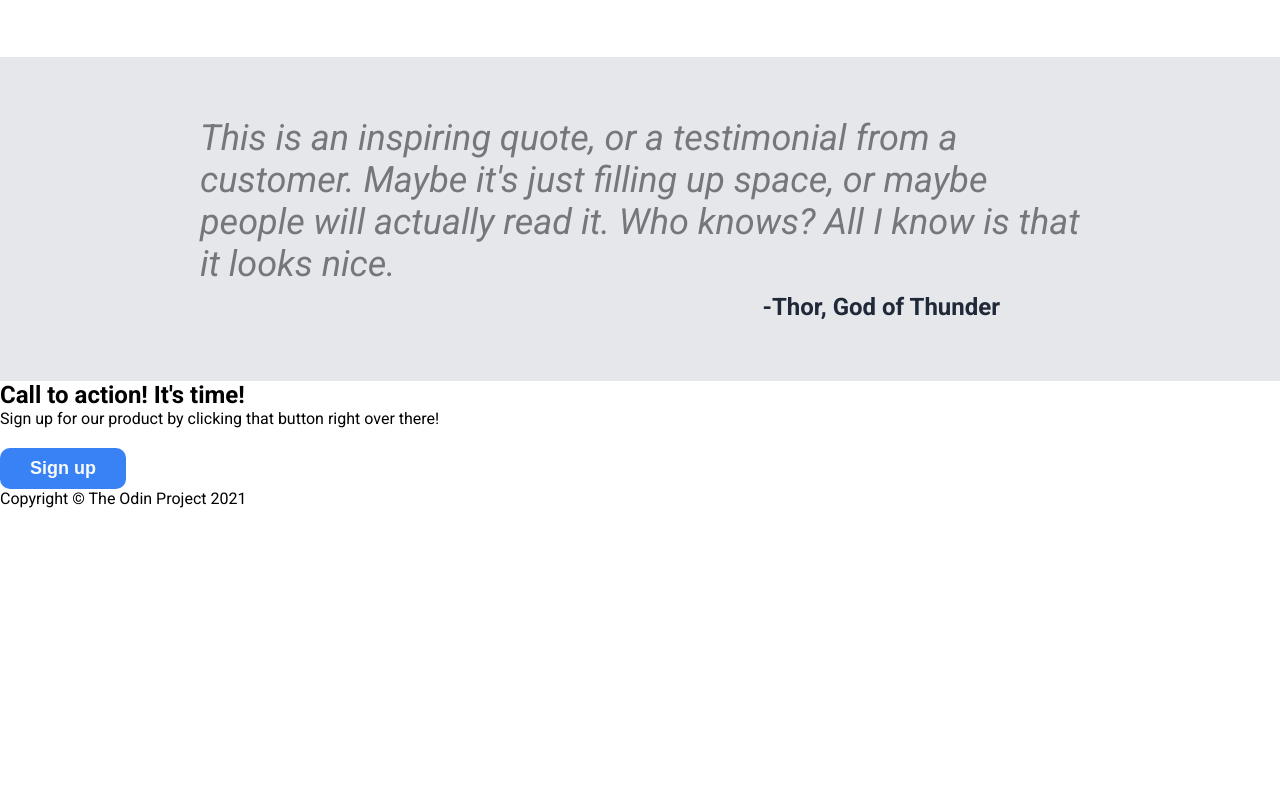
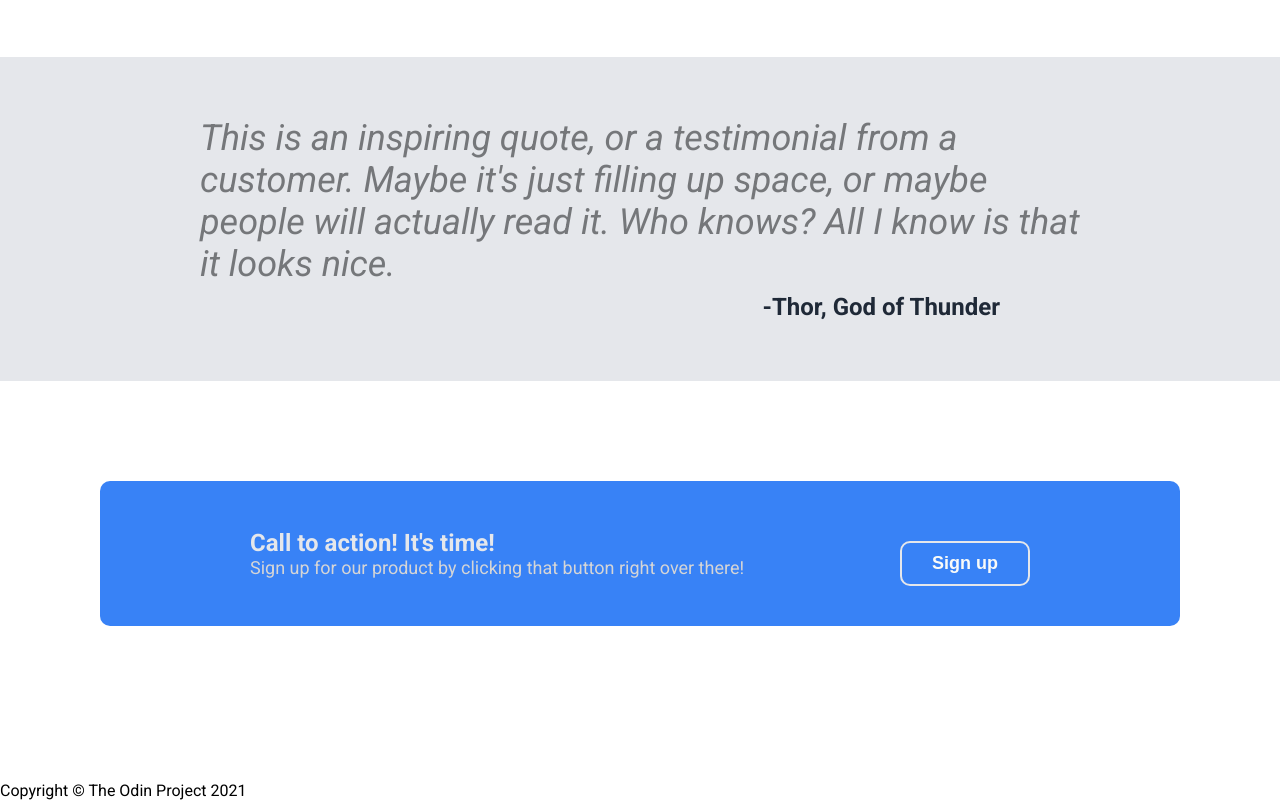
Before and after one commit to ElisaDel1/odin-landing-page, a plain HTML site: page index.html in a window 1280 px wide. Shown: the part 998-1798 px from the top of the page. Before the commit the page ends 1506 px from the top, so only its background shows below. Drawn offline with Linux system fonts and the light colour scheme.

Commit message:
Style CTA part

```diff
--- a/index.html
+++ b/index.html
@@ -72,8 +72,10 @@
 
         <div class="cta-part">
             <div class="blue-background">
-                <h2>Call to action! It's time!</h2>
-                <p>Sign up for our product by clicking that button right over there!</p>
+                <div>
+                    <h2>Call to action! It's time!</h2>
+                    <p>Sign up for our product by clicking that button right over there!</p>
+                </div>
                 <button>Sign up</button>
             </div>
         </div>
--- a/styles.css
+++ b/styles.css
@@ -162,3 +162,31 @@ button {
     align-self: flex-end;
     margin-right: 80px;
 }
+
+
+
+/* CTA part */
+
+.cta-part {
+    height: 300px;
+    color: #E5E7EB;
+}
+
+.blue-background {
+    background-color: #3882F6;
+    padding: 40px 150px;
+    margin: 100px;
+    display: flex;
+    justify-content: space-between;
+    align-items: center;
+    border-radius: 10px;
+}
+
+.blue-background button {
+    border: solid #E5E7EB 2px;
+}
+
+.blue-background p {
+    font-size: 18px;
+    color: #d5d5d6;
+}
```
